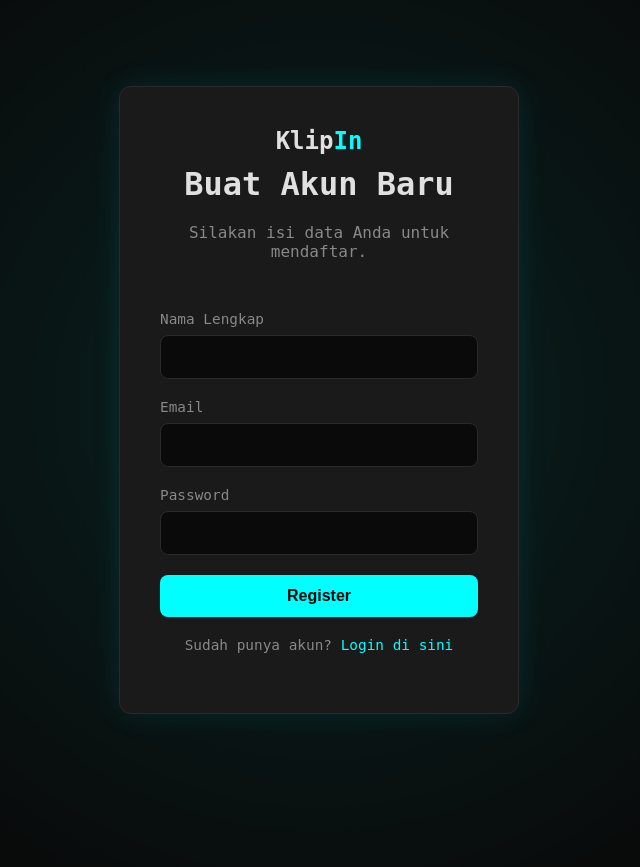
After one commit to rachmadfebri/utsWeb, a PHP site: page /register.html in a window 1280 px wide; the page is wider, and only the part inside the window is pictured. The commit adds this page. Shown: that part, without its empty margins (321-961 px from the left). Run offline with PHP 8.4, Linux system fonts and the light colour scheme.

Commit message:
add register & logout session

```diff
--- a/login.css
+++ b/login.css
@@ -83,8 +83,9 @@ body::before {
 }
 
 .login-container p {
+  margin-top: 20px;
   color: var(--secondary-text-color);
-  margin-bottom: 30px;
+  margin-bottom: 50px;
 }
 
 .input-group {
@@ -116,6 +117,18 @@ body::before {
   box-shadow: 0 0 10px rgba(0, 255, 255, 0.3);
 }
 
+.register-link {
+  margin-bottom: 20px;
+  font-size: 0.9rem;
+  color: var(--secondary-text-color);
+}
+
+.register-link a {
+  color: var(--accent-color);
+  text-decoration: none;
+  font-weight: 500;
+}
+
 .login-button {
   width: 100%;
   padding: 12px;
--- a/login.html
+++ b/login.html
@@ -39,6 +39,9 @@
             placeholder="password123"
           />
         </div>
+        <div class="register-link">
+          Belum punya akun? <a href="register.html">Daftar di sini</a>
+        </div>
         <button type="submit" class="login-button" href="profile.html">
           Masuk
         </button>
--- /dev/null
+++ b/register.html
@@ -0,0 +1,52 @@
+<!DOCTYPE html>
+<html lang="id">
+  <head>
+    <meta charset="UTF-8" />
+    <meta name="viewport" content="width=device-width, initial-scale=1.0" />
+    <title>Register - KlipIn</title>
+
+    <link rel="stylesheet" href="login.css" />
+  </head>
+  <body>
+    <div class="login-container">
+      <a
+        href="#"
+        class="logo"
+        style="display: inline-block; margin-bottom: 10px"
+        >Klip<span>In</span></a
+      >
+
+      <h1>Buat Akun Baru</h1>
+      <p>Silakan isi data Anda untuk mendaftar.</p>
+
+      <form id="register-form">
+        <div class="input-group">
+          <label for="nama_lengkap">Nama Lengkap</label>
+          <input type="text" id="nama_lengkap" required />
+        </div>
+        <div class="input-group">
+          <label for="email">Email</label>
+          <input type="email" id="email" required />
+        </div>
+        <div class="input-group">
+          <label for="password">Password</label>
+          <input type="password" id="password" required />
+        </div>
+
+        <button type="submit" class="login-button">Register</button>
+      </form>
+
+      <div
+        class="error-message"
+        id="error-message"
+        style="display: block; color: #ff4d4d"
+      ></div>
+
+      <div class="register-link" style="margin-top: 20px">
+        Sudah punya akun? <a href="login.html">Login di sini</a>
+      </div>
+    </div>
+
+    <script src="register.js"></script>
+  </body>
+</html>
--- /dev/null
+++ b/register.js
@@ -0,0 +1,43 @@
+document.addEventListener("DOMContentLoaded", () => {
+  const registerForm = document.getElementById("register-form");
+  const errorMessage = document.getElementById("error-message");
+
+  if (registerForm) {
+    registerForm.addEventListener("submit", (e) => {
+      e.preventDefault();
+      errorMessage.textContent = ""; // Kosongkan pesan error
+
+      const namaLengkap = document.getElementById("nama_lengkap").value;
+      const email = document.getElementById("email").value;
+      const password = document.getElementById("password").value;
+
+      const data = {
+        nama_lengkap: namaLengkap,
+        email: email,
+        password: password,
+      };
+
+      fetch("api/register_action.php", {
+        method: "POST",
+        headers: {
+          "Content-Type": "application/json",
+        },
+        body: JSON.stringify(data),
+      })
+        .then((response) => response.json())
+        .then((result) => {
+          if (result.success) {
+            alert(result.message);
+            // Arahkan ke halaman login setelah sukses
+            window.location.href = "login.html";
+          } else {
+            errorMessage.textContent = result.message;
+          }
+        })
+        .catch((error) => {
+          console.error("Error:", error);
+          errorMessage.textContent = "Terjadi kesalahan. Silakan coba lagi.";
+        });
+    });
+  }
+});
```
Also changed, not shown: api/logout.php (added, +16 -0 lines), api/register_action.php (added, +44 -0 lines), profile.html (+5 -3 lines), profile.js (+24 -0 lines), register.css (added).
